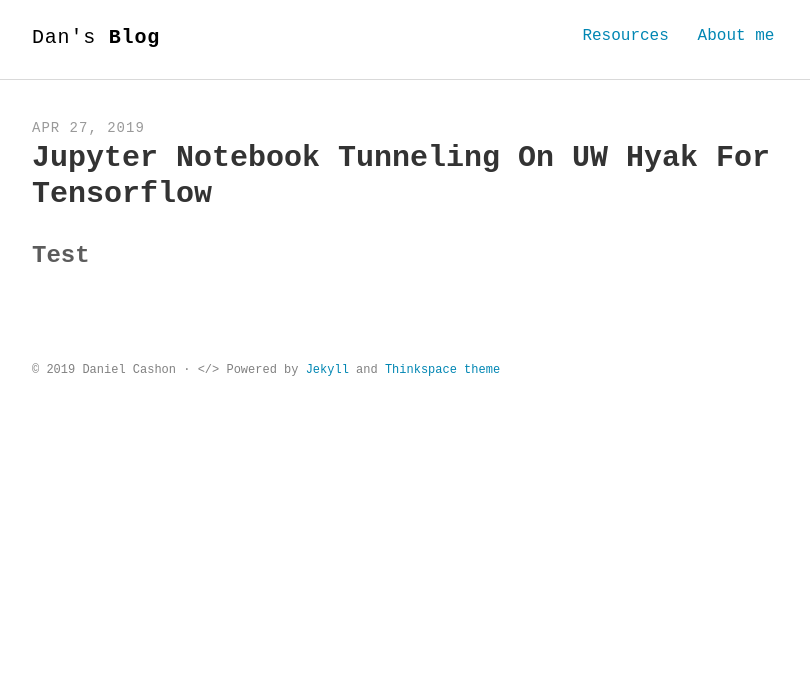
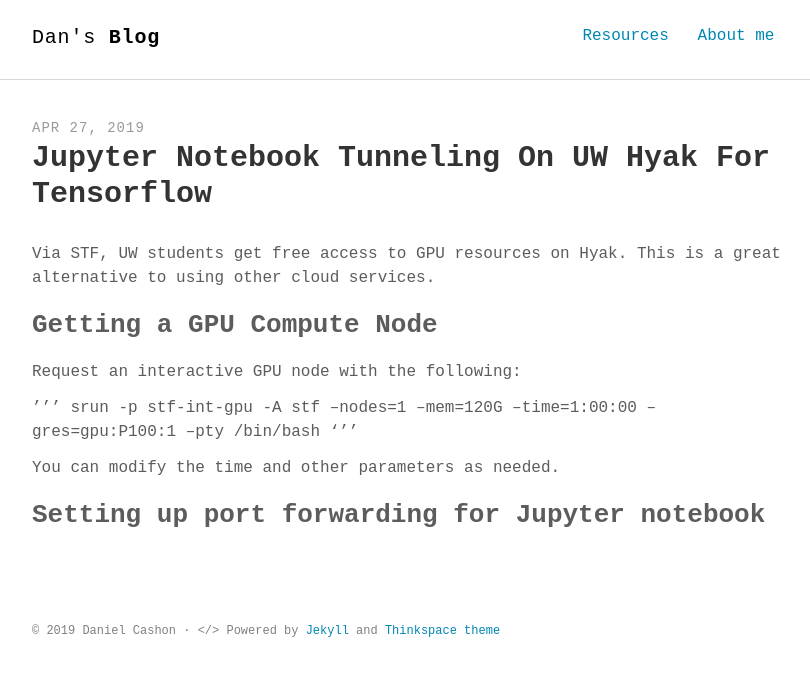
Before and after one commit to dcashon/dcashon.github.io, a Jekyll site: the page built from _posts/2019-04-27-guide_to_tensorflow_on_UW_hyak.md, in a window 1280 px wide. Shown: the top 676 px of the page, without its empty margins (232-1042 px from the left). Built offline with Jekyll 4.4.1, drawn with Linux system fonts in a browser that asks for light colours; some web fonts are replaced.

Commit message:
Update 2019-04-27-guide_to_tensorflow_on_UW_hyak.md

```diff
--- a/_posts/2019-04-27-guide_to_tensorflow_on_UW_hyak.md
+++ b/_posts/2019-04-27-guide_to_tensorflow_on_UW_hyak.md
@@ -5,4 +5,18 @@ comments: true
 description: "Jupyter Notebook Tunneling On UW Hyak For Tensorflow"
 keywords: "dummy content"
 ---
-### Test
+
+Via STF, UW students get free access to GPU resources on Hyak. This is a great alternative to using other cloud services.
+
+## Getting a GPU Compute Node
+
+Request an interactive GPU node with the following:
+
+'''
+srun -p stf-int-gpu -A stf --nodes=1 --mem=120G  --time=1:00:00 --gres=gpu:P100:1 --pty /bin/bash
+'''
+
+You can modify the time and other parameters as needed.
+
+
+## Setting up port forwarding for Jupyter notebook
```
